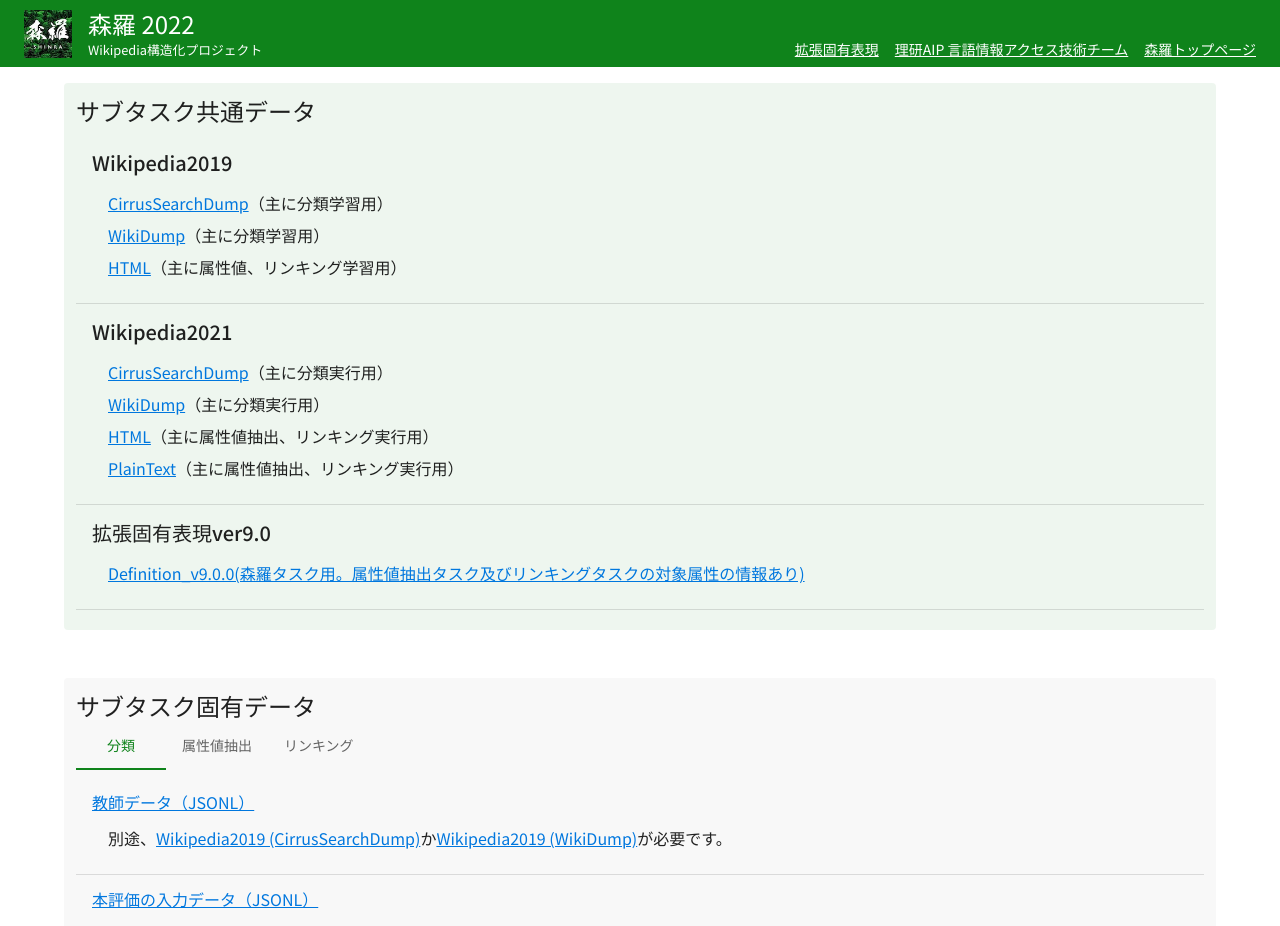
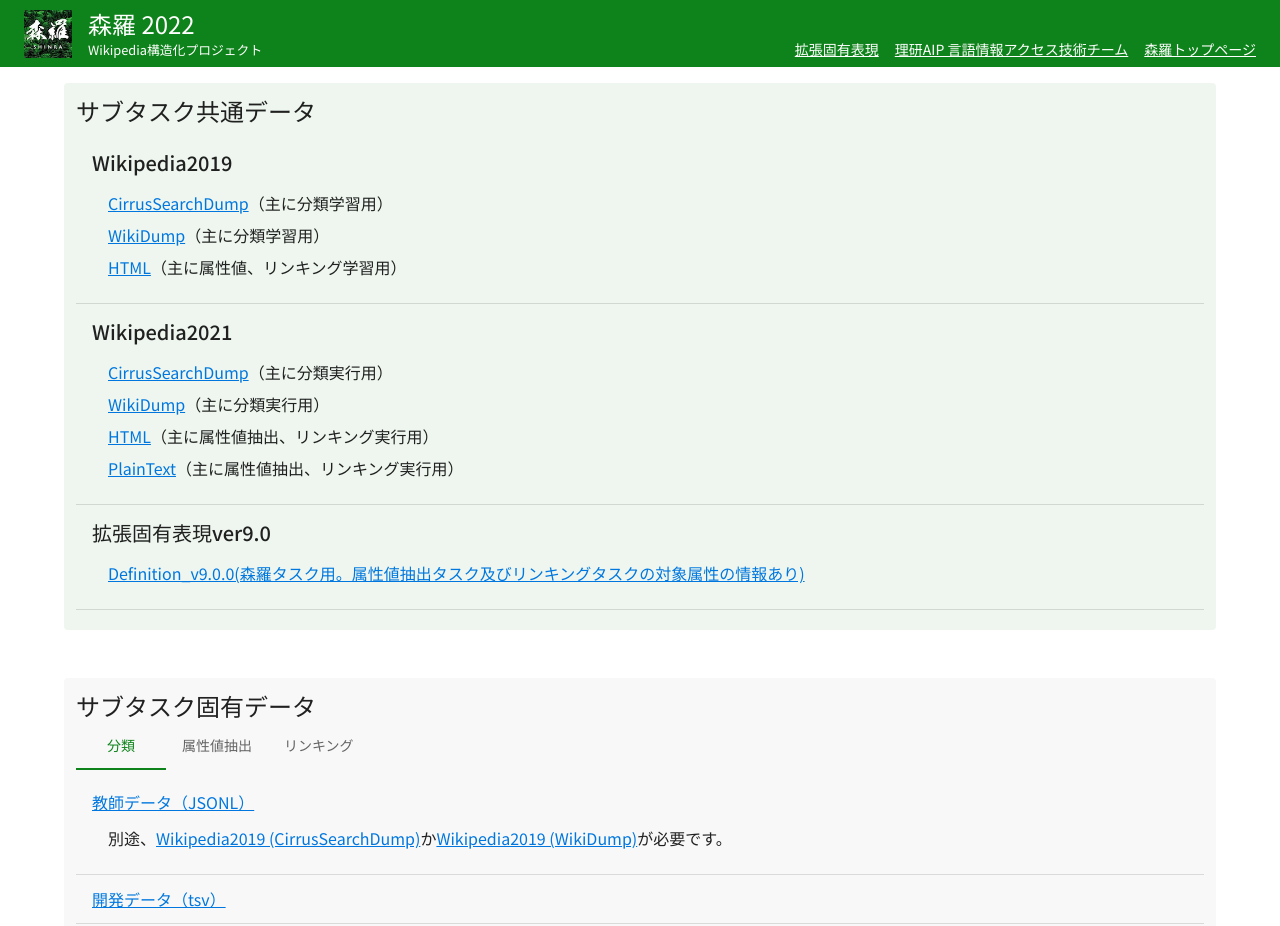
Before and after one commit to besna-institute/udagawa-shinra-project, a Next.js app: page /data-download in a window 1280 px wide. Shown: the top 926 px of the page. Built offline with nearby package versions, Linux system fonts and the light colour scheme.

Commit message:
Update data-download.tsx

```diff
--- a/pages/data-download.tsx
+++ b/pages/data-download.tsx
@@ -109,6 +109,11 @@ const subtaskUniqueItems: TabItem[] = [
                   </>,
                 ]}
               />
+            </>,
+            <>
+              <ExternalLink href="https://storage.googleapis.com/shinra_data/%E9%85%8D%E5%B8%83%E8%B3%87%E6%96%99/DevData_20220714.tsv">
+                開発データ（tsv）
+              </ExternalLink>
             </>,
             <>
               <ExternalLink href="https://drive.google.com/file/d/1b-ge9hTzNIQgR1zerdje5deUEVXe7JJk/view?usp=sharing">
```
